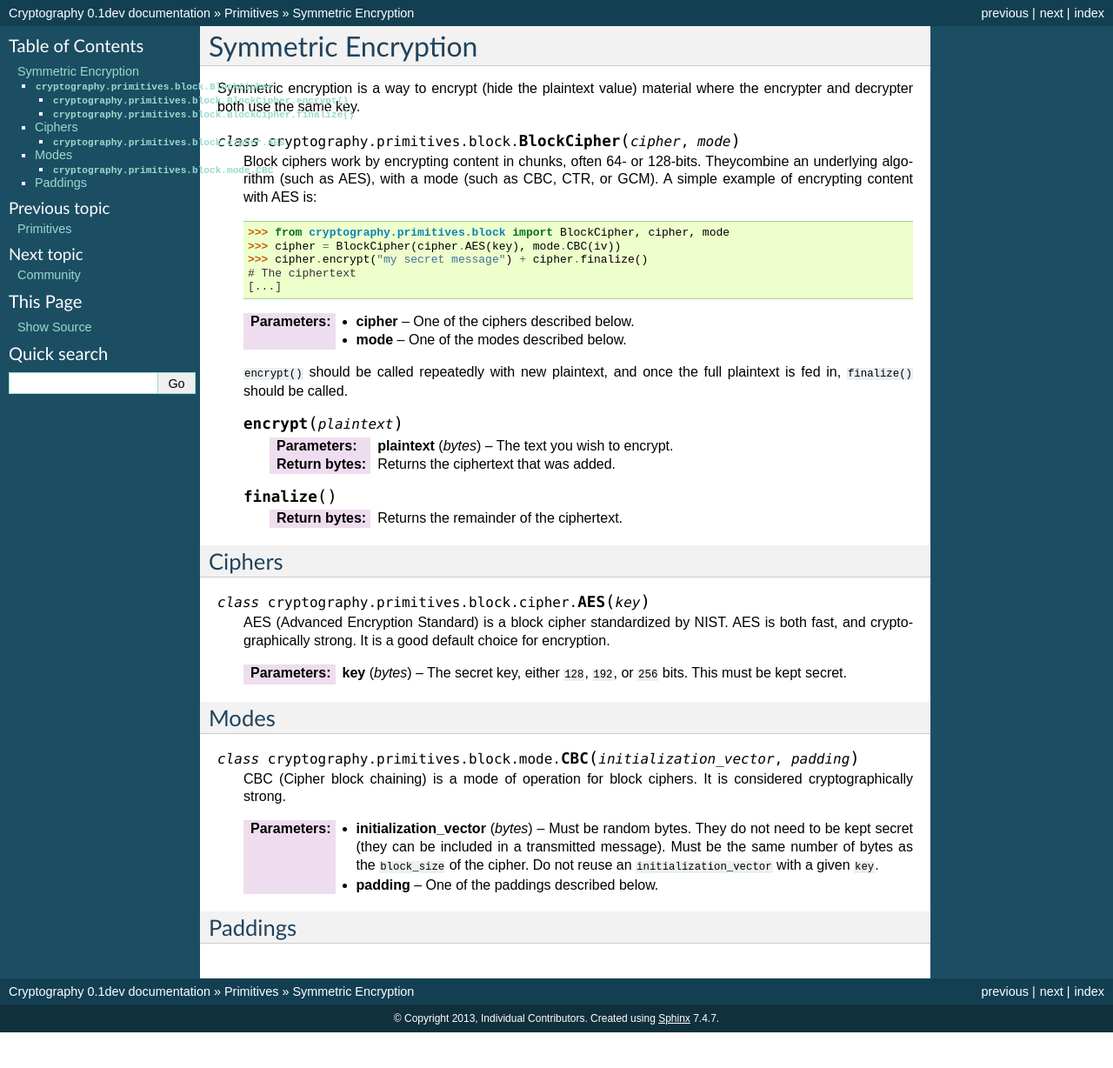
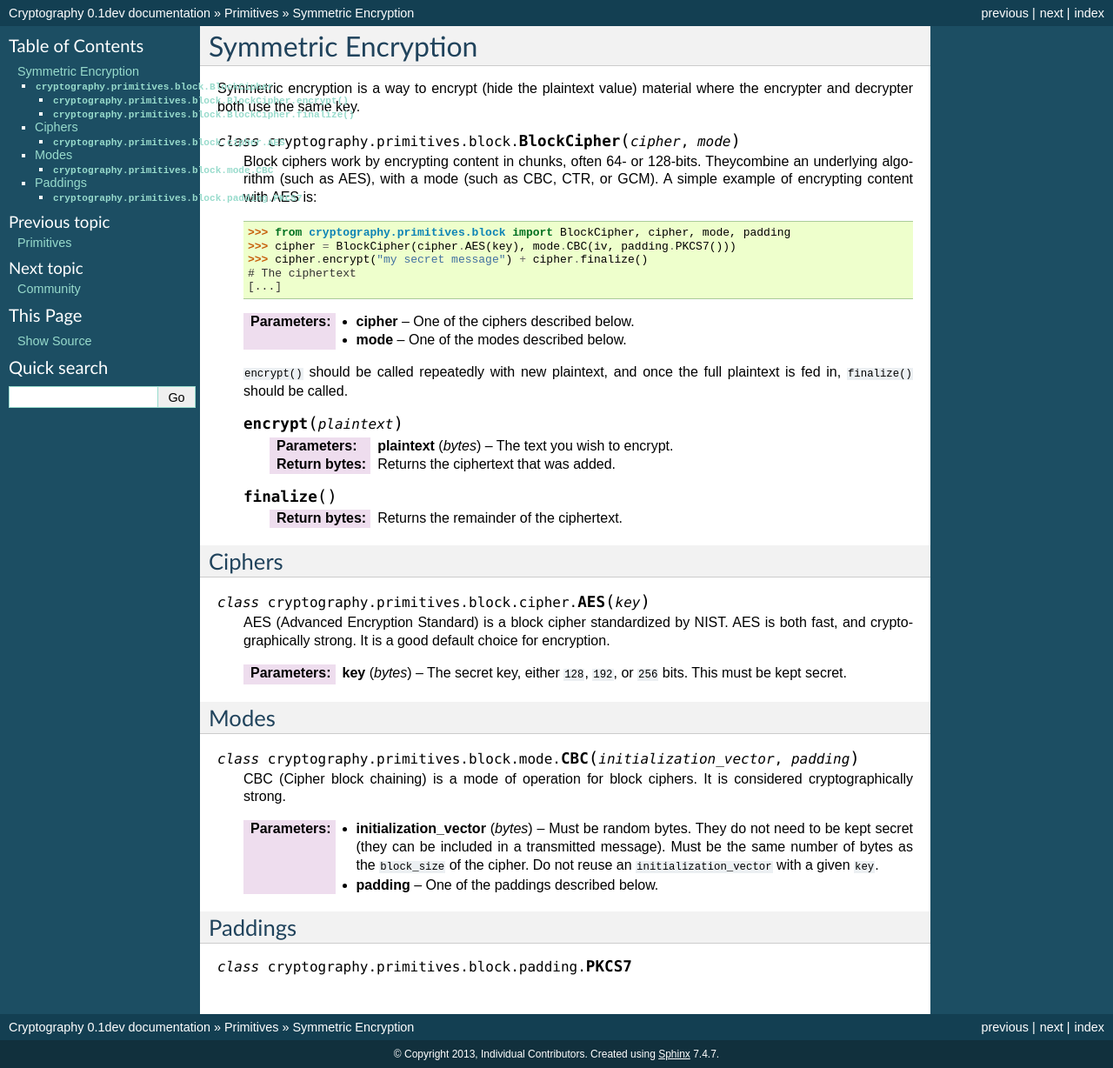
Before and after one commit to WebKing0121/cryptography, a Sphinx documentation site: the page built from docs/primitives/symmetric-encryption.rst, in a window 1280 px wide. Shown: the whole page at 87% size. Built offline with Sphinx 7.4.7, drawn with Linux system fonts in a browser that asks for light colours; before the commit the page ends 1187 px from its top, so only the background shows below that.

Commit message:
A padding example

```diff
--- a/docs/primitives/symmetric-encryption.rst
+++ b/docs/primitives/symmetric-encryption.rst
@@ -12,8 +12,8 @@ where the encrypter and decrypter both use the same key.
 
     .. code-block:: pycon
 
-        >>> from cryptography.primitives.block import BlockCipher, cipher, mode
-        >>> cipher = BlockCipher(cipher.AES(key), mode.CBC(iv))
+        >>> from cryptography.primitives.block import BlockCipher, cipher, mode, padding
+        >>> cipher = BlockCipher(cipher.AES(key), mode.CBC(iv, padding.PKCS7()))
         >>> cipher.encrypt("my secret message") + cipher.finalize()
         # The ciphertext
         [...]
@@ -65,3 +65,5 @@ Modes
 
 Paddings
 ~~~~~~~~
+
+.. class:: cryptography.primitives.block.padding.PKCS7()
```
